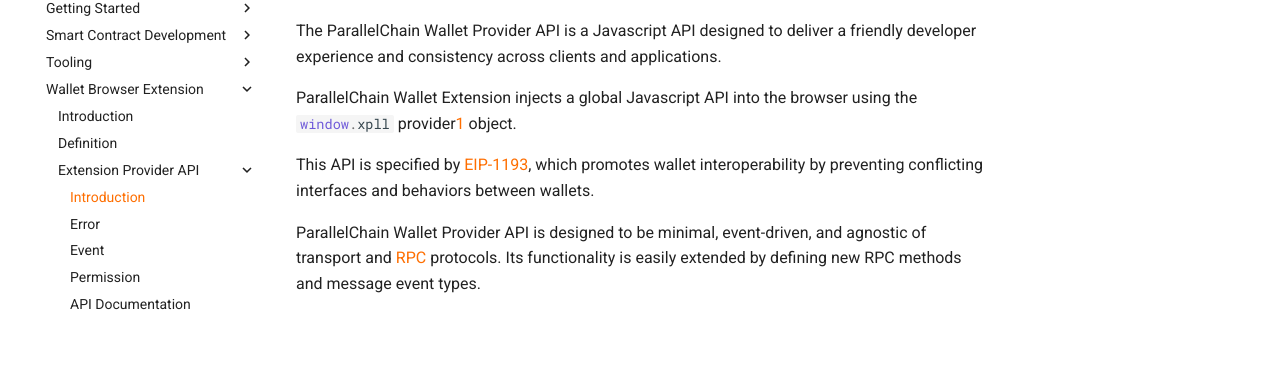
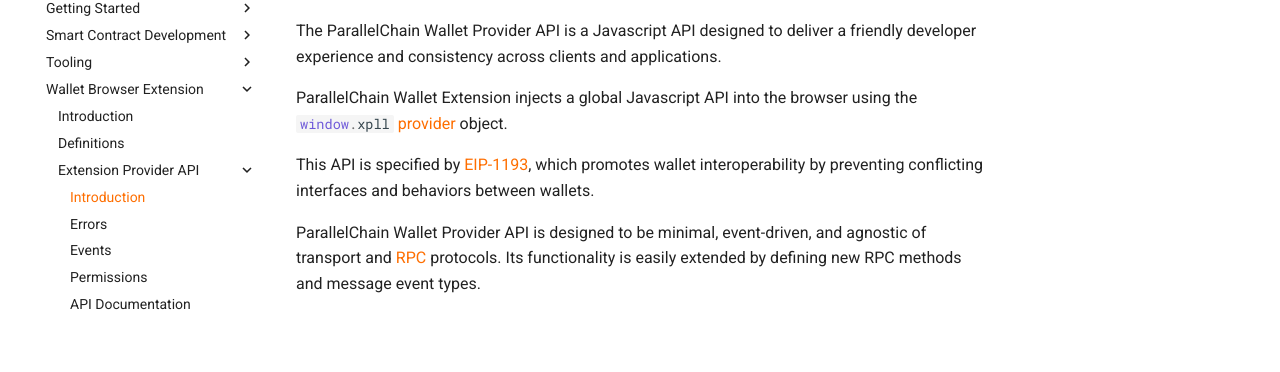
Before and after one commit to parallelchain-io/parallelchain-docs, an MkDocs documentation site: the page built from docs/wallet_browser_extension/provider/intro.md, in a window 1280 px wide. Shown: the part 202-574 px from the top of the page. Built offline with MkDocs 1.6.1 and Material for MkDocs 9.7.7, drawn with Linux system fonts in a browser that asks for light colours; comment, search, counter and statistics services are not loaded.

Commit message:
fix: 🐛 edit by Yvonne

```diff
--- a/docs/wallet_browser_extension/provider/intro.md
+++ b/docs/wallet_browser_extension/provider/intro.md
@@ -9,7 +9,7 @@
 
 The ParallelChain Wallet Provider API is a Javascript API designed to deliver a friendly developer experience and consistency across clients and applications.
 
-ParallelChain Wallet Extension injects a global Javascript API into the browser using the `#!js window.xpll` provider[1] object.
+ParallelChain Wallet Extension injects a global Javascript API into the browser using the `#!js window.xpll` [provider][1] object.
 
 This API is specified by [EIP-1193][2], which promotes wallet interoperability by preventing conflicting interfaces and behaviors between wallets.
 
--- a/mkdocs.yml
+++ b/mkdocs.yml
@@ -95,12 +95,12 @@
       - Smart Contract: toolings/pchain_cli/smart_contract.md
   - Wallet Browser Extension:
     - Introduction: wallet_browser_extension/intro.md
-    - Definition: wallet_browser_extension/definition.md
+    - Definitions: wallet_browser_extension/definition.md
     - Extension Provider API:
       - Introduction: wallet_browser_extension/provider/intro.md
-      - Error: wallet_browser_extension/provider/error.md
-      - Event: wallet_browser_extension/provider/event.md
-      - Permission: wallet_browser_extension/provider/permission.md
+      - Errors: wallet_browser_extension/provider/error.md
+      - Events: wallet_browser_extension/provider/event.md
+      - Permissions: wallet_browser_extension/provider/permission.md
       - API Documentation: wallet_browser_extension/provider/api_documentation.md
 
 extra_css:
```
Also changed, not shown: docs/wallet_browser_extension/intro.md (+1 -1 lines).
